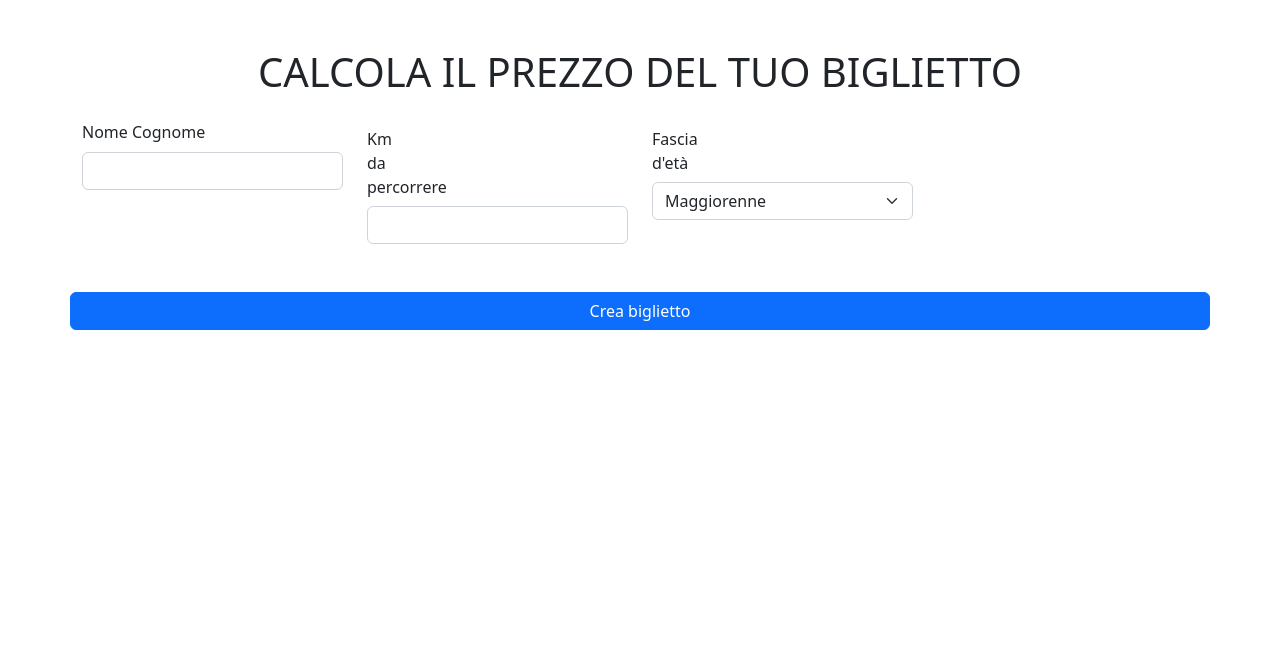
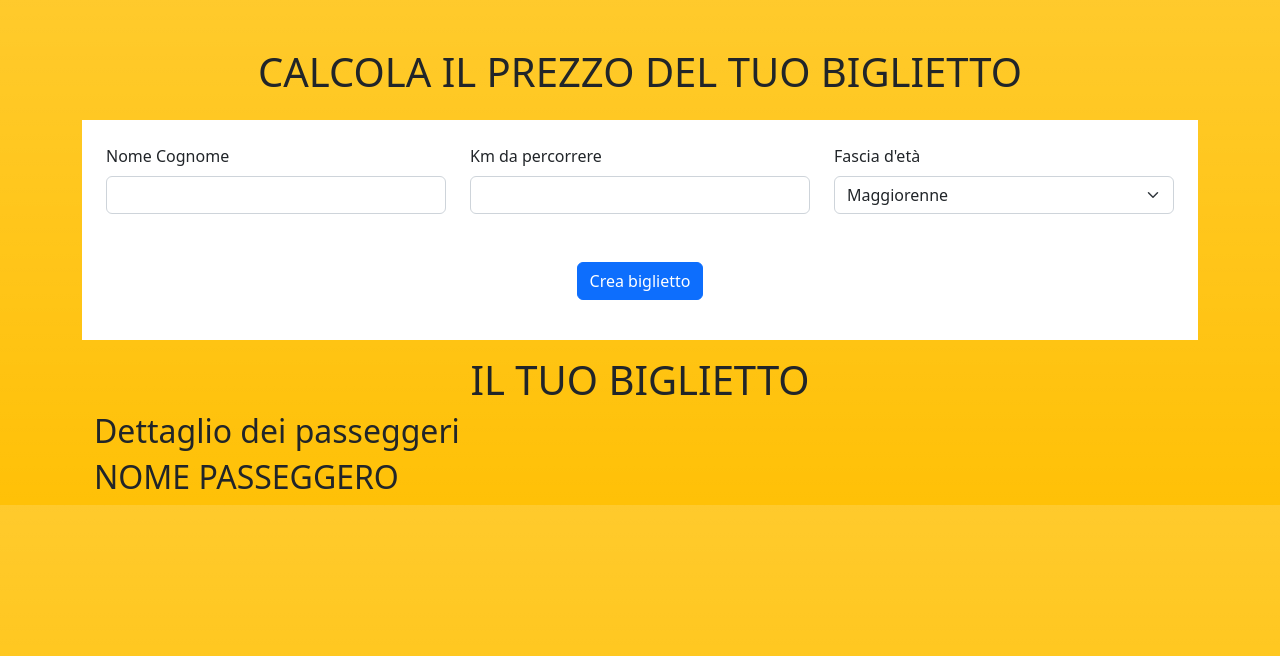
Before and after one commit to ValerioTorto/js-biglietto-treno-form, a plain HTML site: page index.html in a window 1280 px wide. Drawn offline with nearby package versions, Linux system fonts and the light colour scheme.

Commit message:
end for now before work

```diff
--- a/index.html
+++ b/index.html
@@ -18,26 +18,26 @@
 
 <!-- QUI POTETE INIZIARE IL VOSTRO ESERCIZIO! -->
 
-<body class=".bg-warning">
+<body class="bg-warning bg-gradient">
     <div class="container">
 
         <h1 class="text-center mt-5 mb-4"> CALCOLA IL PREZZO DEL TUO BIGLIETTO</h1>
-        <form id="form_data_input" onsubmit="userHasFinishDataCompletion(event)">
+        <form id="form_data_input" onsubmit="userHasFinishDataCompletion(event)" class="bg-white p-4">
             <div class="row  mb-3">
-                <div class="col-3">
+                <div class="col-lg-4 col-mg-4 col-6">
                 <label for="name" class="form-label">Nome Cognome</label>
 
                     <input type="text" class="form-control" id="name">
                 </div>
 
-            <div class="col-3">
-                <label for="kmdapercorrere" class="col-sm-2 col-form-label">Km da percorrere</label>
+            <div class="col-lg-4 col-mg-4 col-6">
+                <label for="kmdapercorrere" class="form-label">Km da percorrere</label>
                 <div class>
                     <input type="text" class="form-control" id="kmdapercorrere">
                 </div>
             </div>
-            <div class="col-3">
-                <label for="favourite_color" class="col-sm-2 col-form-label">Fascia d'età</label>
+            <div class="col-lg-4 col-mg-4 col-6">
+                <label for="favourite_color" class="form-label">Fascia d'età</label>
                 <div class>
                     <select id="eta" class="form-select" aria-label="Default select example">
                         <option selected="Maggiorenne">Maggiorenne</option>
@@ -46,9 +46,15 @@
                     </select>
                 </div>
             </div>
+            <div class="col-12 col-lg-12 col-md-12 text-center">
             <button type="submit" class="btn btn-primary mt-5">Crea biglietto</button>
+            </div>
         </form>
-
+    </div>
+    <div class="container">
+        <h1 class="text-center mt-3">IL TUO BIGLIETTO</h1>
+        <h2>Dettaglio dei passeggeri</h1>
+        <h2>NOME PASSEGGERO</h1>
     </div>
 
 
```
